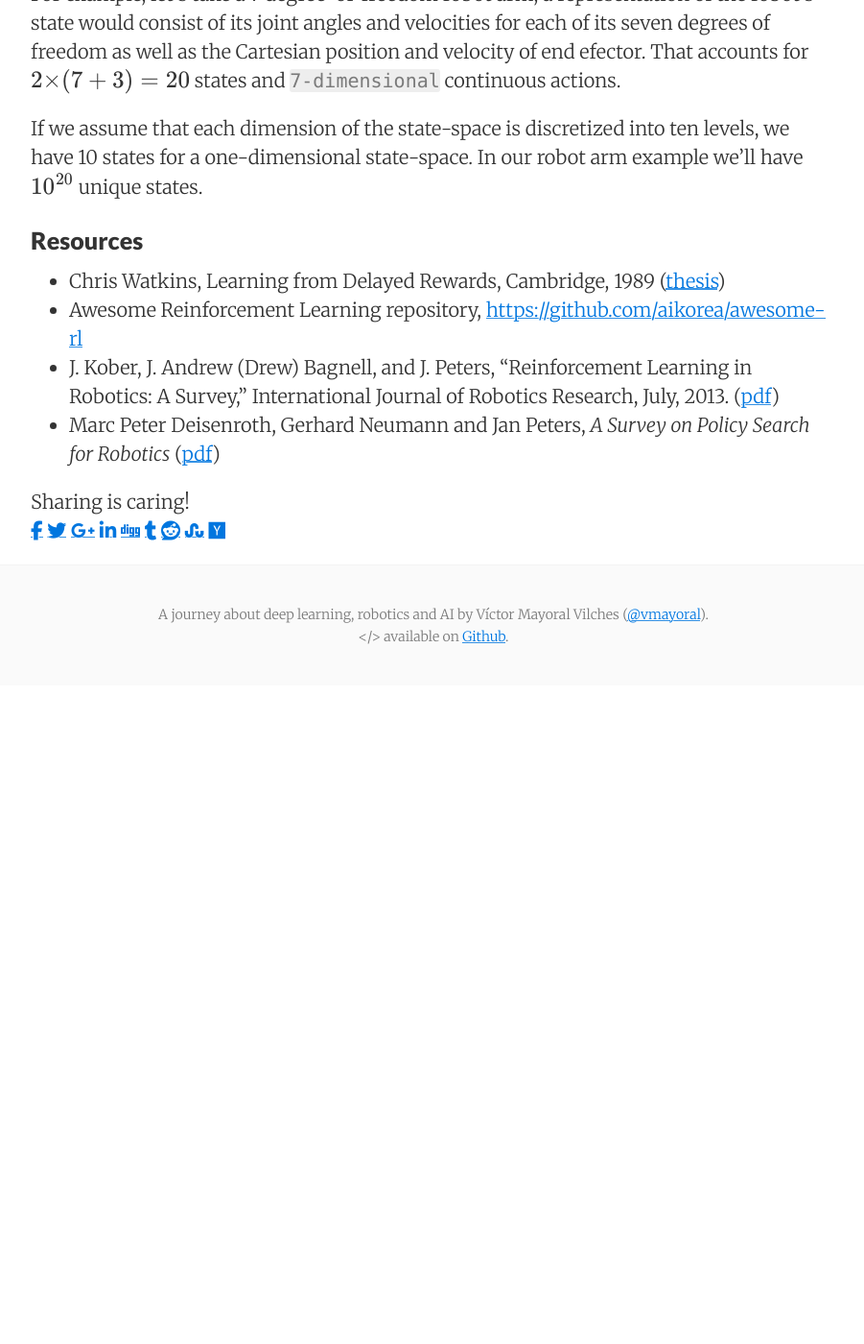
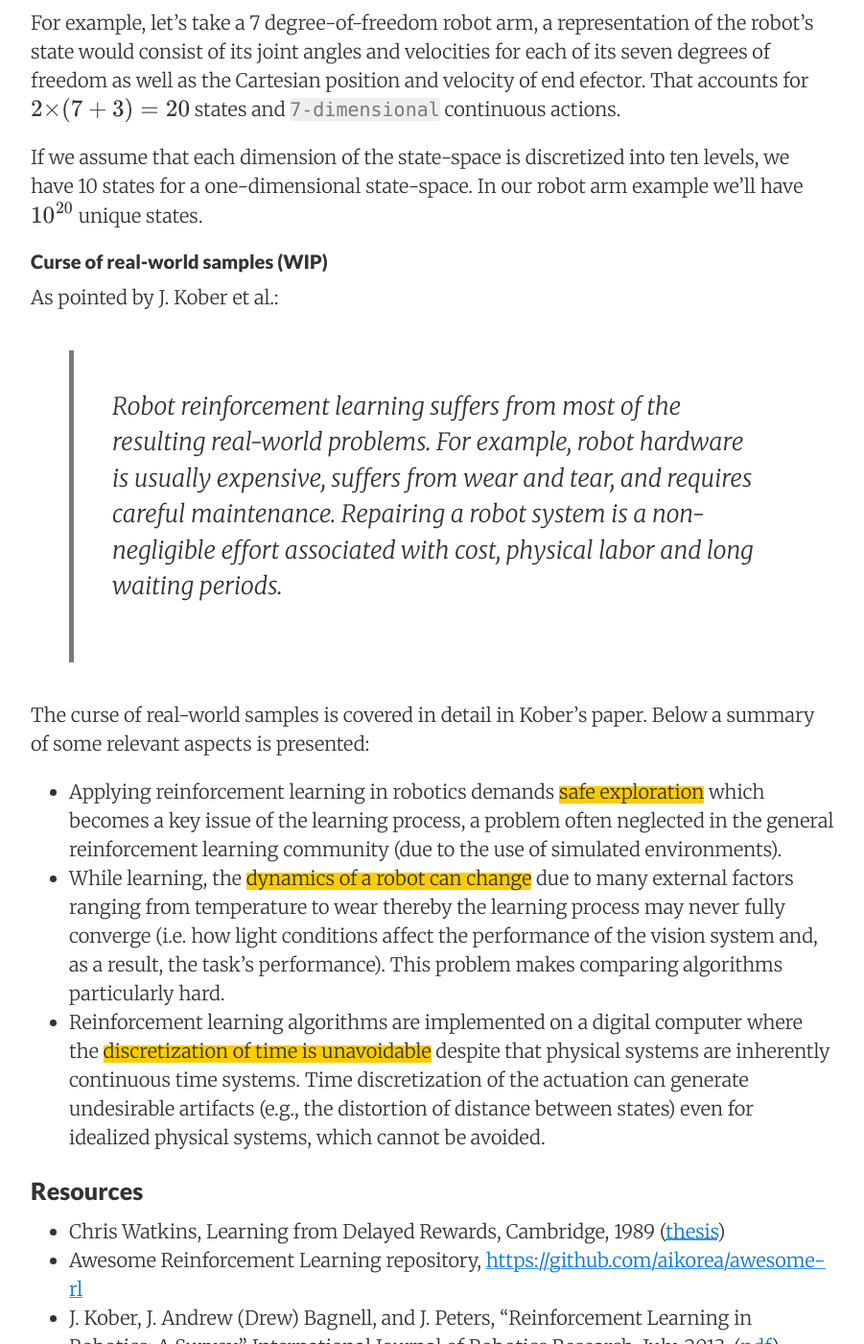
Before and after one commit to vmayoral/oldblog, a Jekyll site: the page built from _posts/2016-07-6-rl-intro.md, in a window 1280 px wide and 1400 px high, scrolled down 6736 px. Shown: the whole window at 96% size, without its empty margins (188-1089 px from the left). Built offline with Jekyll 4.4.1, drawn with Linux system fonts in a browser that asks for light colours; nearby versions of some CDN libraries; formulas are drawn with MathJax 3; before the commit the page ends 7450 px from its top, so only the background shows below that; some of the changed text lies outside the part shown.

Commit message:
Add curse of real-world samples

```diff
--- a/_posts/2016-07-6-rl-intro.md
+++ b/_posts/2016-07-6-rl-intro.md
@@ -21,6 +21,8 @@ The content below will get into the following topics:
   - [Function approximation](#function)
 - [Challenges of Robot Reinforcement Learning](#rrlchallenges)
   - [Curse of dimensionality](#curse)
+  - [Curse of real-world samples](#curse2)
+
 
 <div id='rluses'/>
 ### How's Reinforcement Learning being used today?
@@ -128,6 +130,23 @@ For example, let's take a 7 degree-of-freedom robot arm, a representation of the
 If we assume that each dimension of the state-space is discretized into ten levels, we have
 10 states for a one-dimensional state-space. In our robot arm example we'll have \\( 10^{20} \\) unique states.
 
+<div id='curse2'/>
+#### Curse of real-world samples (WIP)
+
+As pointed by J. Kober et al.:
+>Robot reinforcement learning suffers from most
+of the resulting real-world problems. For example,
+robot hardware is usually expensive, suffers from wear
+and tear, and requires careful maintenance. Repairing
+a robot system is a non-negligible effort associated
+with cost, physical labor and long waiting periods.
+
+The curse of real-world samples is covered in detail in Kober's paper. Below a summary of some relevant aspects is presented:
+- Applying reinforcement learning in robotics demands <span class="highlight">safe exploration</span> which becomes a key issue of the learning process, a problem often neglected in the general reinforcement learning community (due to the use of simulated environments).
+- While learning, the <span class="highlight">dynamics of a robot can change</span> due to many external factors ranging from temperature to wear thereby the learning process may never fully converge (i.e. how light conditions affect the performance of the vision system and, as a result, the task’s performance). This problem makes comparing algorithms particularly hard.
+- Reinforcement learning algorithms are implemented on a digital computer where the <span class="highlight">discretization of time is unavoidable</span> despite that physical systems are inherently continuous time systems. Time discretization of the actuation can generate undesirable artifacts (e.g., the distortion of distance between states) even for idealized physical systems, which cannot
+be avoided.
+
 
 ### Resources
 - Chris Watkins, Learning from Delayed Rewards, Cambridge, 1989 ([thesis](http://www.cs.rhul.ac.uk/home/chrisw/new_thesis.pdf))
```
